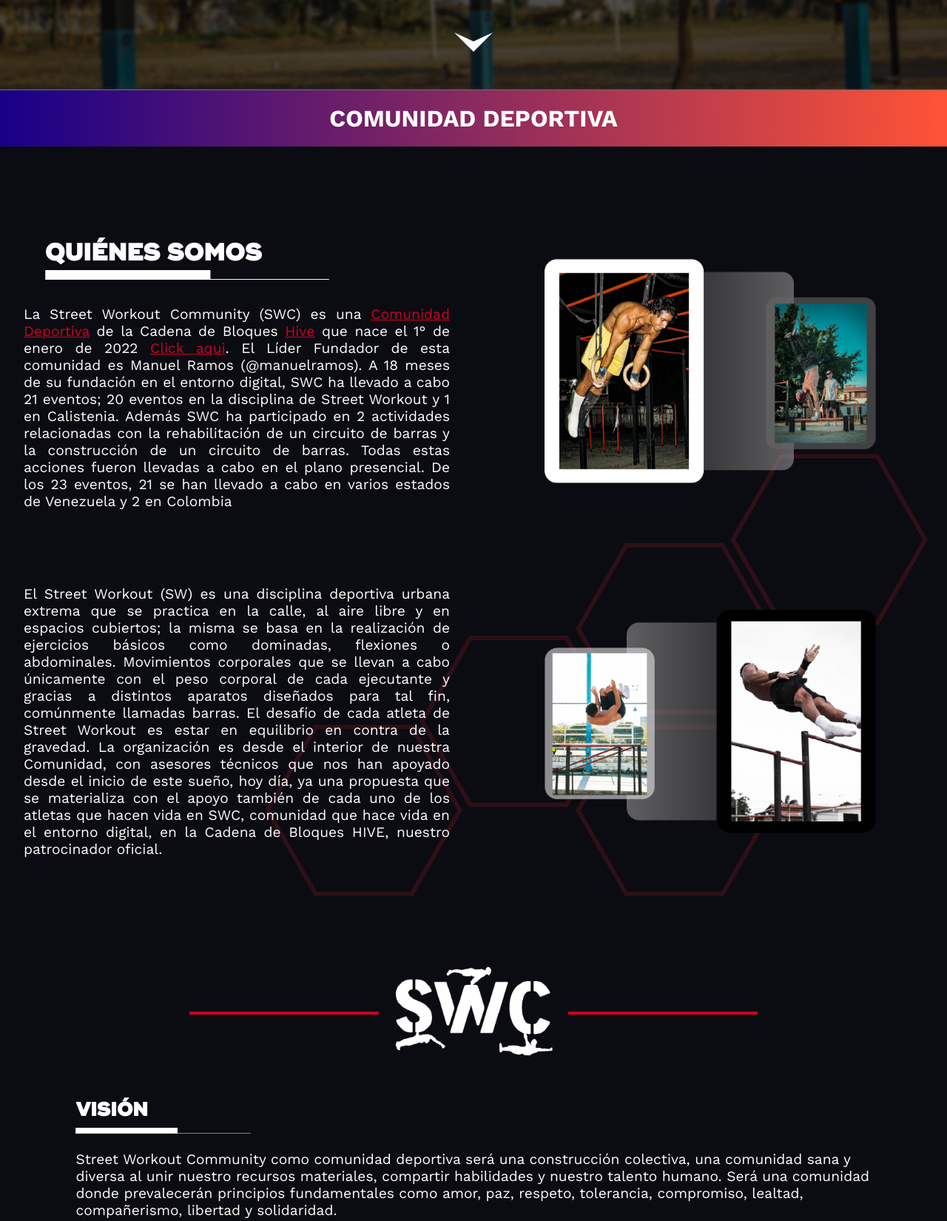
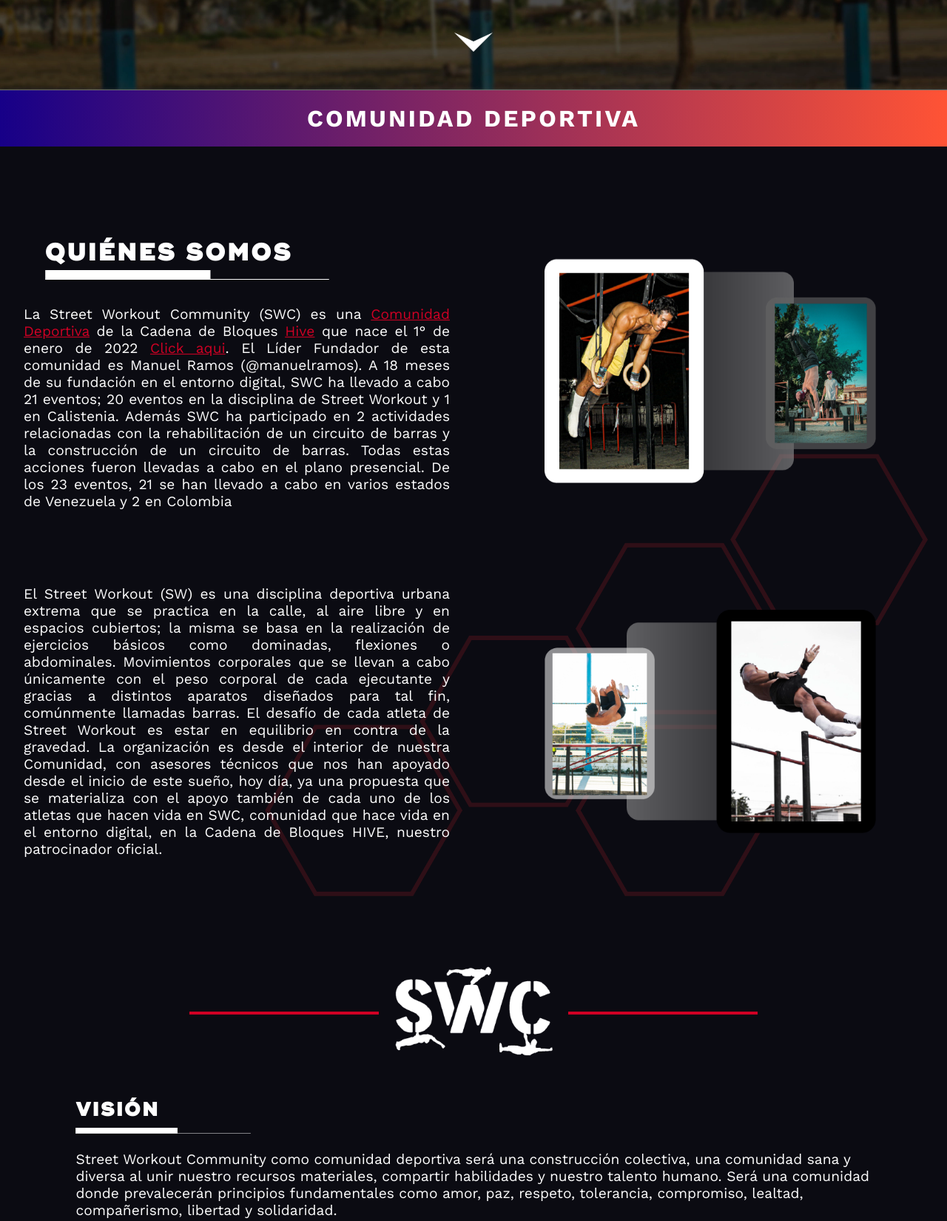
Before and after one commit to victor-g30/StreetWorkoutCommunity, a plain HTML site: page index.html in a window 1280 px wide. Shown: the part 678-2328 px from the top of the page at 74% size. Drawn offline with Linux system fonts and the light colour scheme.

Commit message:
Add files via upload

```diff
--- a/style.css
+++ b/style.css
@@ -23,11 +23,15 @@ body {
   background-color: var(--backgroundColor);
 }
 
+.misionVision h2{
+  letter-spacing: .1em;
+}
+
 h5{
   text-align: center;
   margin-top: calc(var(--pFontSize) /3);
   color: var(--fontColor);
-  font-size: calc(var(--pFontSize) /1.5);
+  font-size: 0.8em;
   font-family: WorkSans;
   font-style: italic;
   font-weight: 400;
@@ -113,6 +117,7 @@ p {
 
 h1 {
   font-size: var(--h1FontSize);
+  letter-spacing: .1em;
 }
 
 nav a {
```
